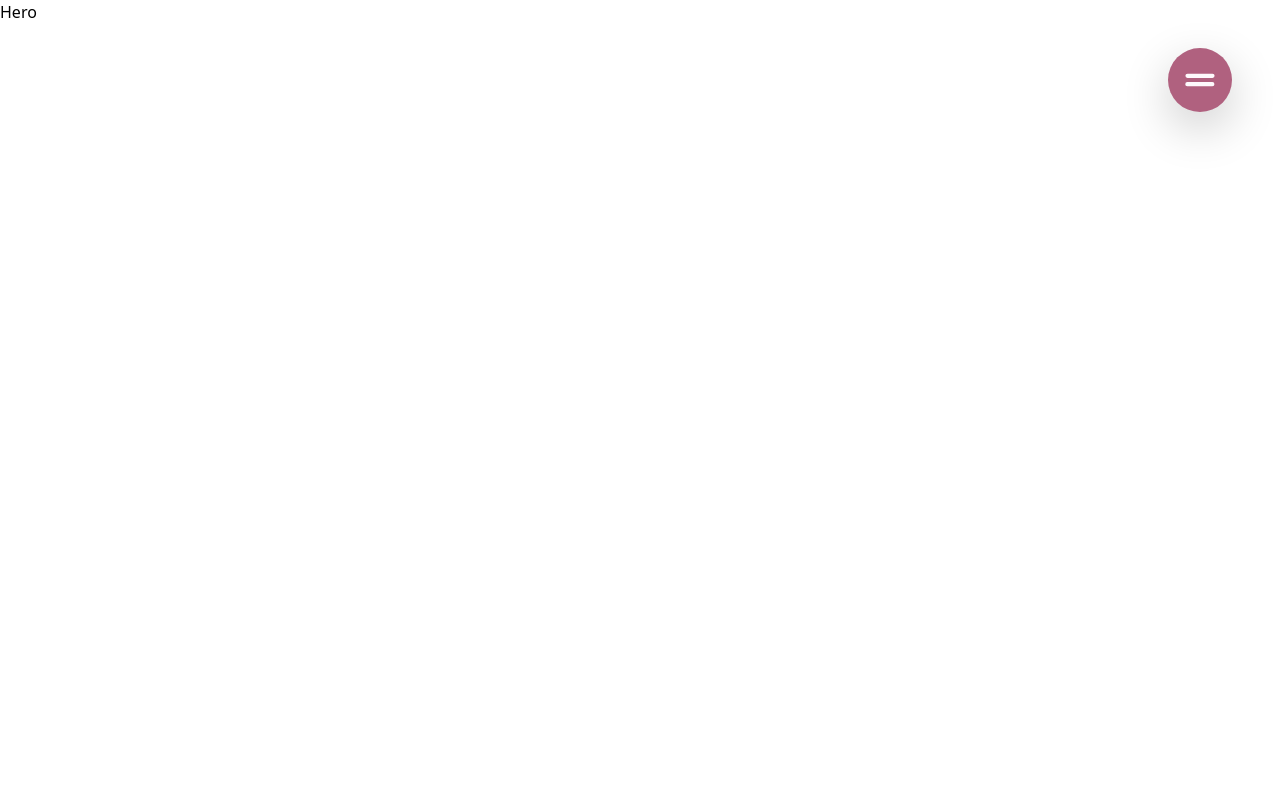
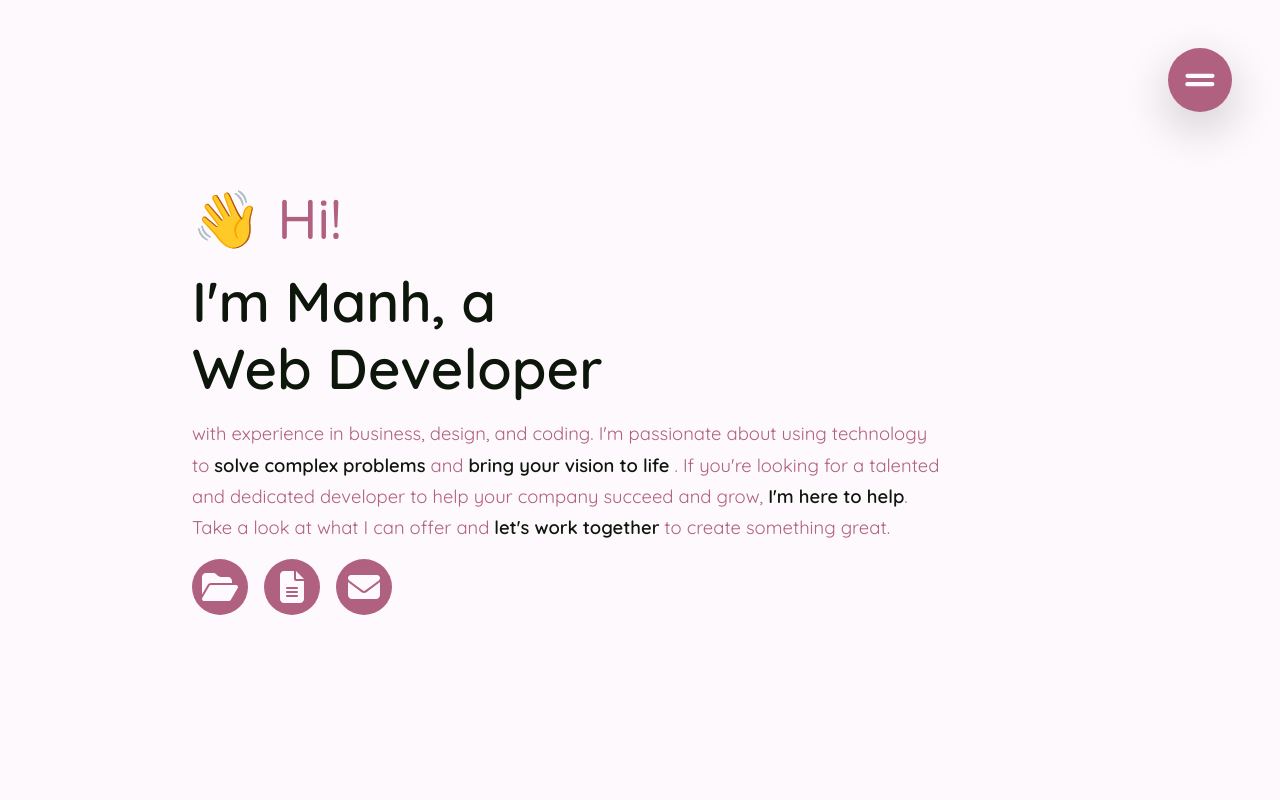
Before and after one commit to LetsCodeManh/Portfolio, a Next.js app: page / in a window 1280 px wide. Shown: the top 800 px of the page. Built offline with nearby package versions, Linux system fonts and the light colour scheme.

Commit message:
feat: HeroSection Half Done

```diff
--- a/app/page.tsx
+++ b/app/page.tsx
@@ -14,10 +14,12 @@ const quicksand = Quicksand({
 export default function Home() {
   return (
     <>
-      <header className={quicksand.className}>
+      <header className={`${quicksand.className} relative`}>
         <Navigation />
       </header>
-      <main className={`${quicksand.className}z-0`}>
+      <main
+        className={`${quicksand.className} z-0 bg-primary dark:bg-secondary`}
+      >
         <Hero />
         <About />
         <Projects />
--- a/components/About.tsx
+++ b/components/About.tsx
@@ -1,9 +1,11 @@
-import React from 'react'
+import React from "react";
 
 function About() {
   return (
-    <section>About</section>
-  )
+    <section className="snap-start bg-slate-500 snap-mandatory snap-x ">
+
+    </section>
+  );
 }
 
-export default About
+export default About;
--- a/components/Hero.tsx
+++ b/components/Hero.tsx
@@ -1,9 +1,80 @@
-import React from 'react'
+"use client";
+import { FontAwesomeIcon } from "@fortawesome/react-fontawesome";
+import { motion } from "framer-motion";
+import { heroSectionIcons } from "./constants";
+import { fadeIn } from "./utils/motion";
 
-function Hero() {
+const Hero = () => {
   return (
-    <section>Hero</section>
-  )
-}
+    <section className="flex flex-col space-y-8 justify-center px-[5%] sm:px-[10%] md:px-[10%] lg:px-[15%] relative overflow-hidden">
+      <div className="flex flex-col justify-center gap-4 text-center lg:text-left lg:items-start">
+        <motion.h2
+          initial="hidden"
+          whileInView="show"
+          variants={fadeIn("up", "tween", 0, 1)}
+          className="subheader font-medium text-secondary dark:text-primary"
+        >
+          &#x1F44B; Hi!
+        </motion.h2>
+        <motion.h1
+          initial="hidden"
+          whileInView="show"
+          variants={fadeIn("up", "tween", 0.3, 1)}
+          className="header font-semibold text-dark dark:text-dark"
+        >
+          I'm Manh, a<br />
+          Web Developer
+        </motion.h1>
+        <motion.p
+          initial="hidden"
+          whileInView="show"
+          variants={fadeIn("up", "tween", 0.6, 1)}
+          className="text font-normal text-secondary dark:text-primary lg:max-w-[750px]"
+        >
+          with experience in business, design, and coding. I'm passionate about
+          using technology to{" "}
+          <span className="font-semibold text-dark">
+            solve complex problems
+          </span>{" "}
+          and{" "}
+          <span className="font-semibold text-dark">
+            bring your vision to life
+          </span>{" "}
+          . If you're looking for a talented and dedicated developer to help
+          your company succeed and grow,{" "}
+          <span className="font-semibold text-dark">I'm here to help</span>.
+          Take a look at what I can offer and{" "}
+          <span className="font-semibold text-dark">let's work together</span>{" "}
+          to create something great.
+        </motion.p>
+        <motion.div
+          initial="hidden"
+          whileInView="show"
+          variants={fadeIn("up", "tween", 0.9, 1)}
+          className="flex gap-4 justify-center"
+        >
+          {heroSectionIcons.map((icon, index) => (
+            <motion.a
+              initial="hidden"
+              whileInView="show"
+              variants={fadeIn("up", "tween", index * 0.5, 1)}
+              whileHover={{ scale: 1.2 }}
+              whileTap={{ scale: 0.9 }}
+              href={icon.link}
+              key={index}
+              className="flex justify-center items-center h-14 w-14 rounded-full bg-secondary dark:bg-primary transition-colors duration-200"
+            >
+              <FontAwesomeIcon
+                icon={icon.icon}
+                className="text-primary dark:text-secondary"
+                size="2xl"
+              />
+            </motion.a>
+          ))}
+        </motion.div>
+      </div>
+    </section>
+  );
+};
 
-export default Hero
+export default Hero;
--- a/components/Navigation.tsx
+++ b/components/Navigation.tsx
@@ -16,18 +16,24 @@ const Navigation = () => {
   const currentTheme = theme === "system" ? systemTheme : theme;
 
   return (
-    <div className="relative">
+    <>
       <button
         className={`navigation__hamburger fixed sm:top-12 sm:right-12 top-6 right-6 z-50 h-16 w-16 rounded-full cursor-pointer border-none shadow-2xl transition-colors duration-250 ${
           isActive ? "is-active" : ""
-        } ${isActive ? "bg-primary" : "bg-secondary"}`}
+        } ${
+          isActive
+            ? "bg-primary dark:bg-secondary"
+            : "bg-secondary dark:bg-primary"
+        }`}
         onClick={() => setIsActive(!isActive)}
         aria-label="Hamburger Menu"
       >
         <svg
           fill="none"
           className={`hamburger duration-250 transition-all mx-auto ${
-            isActive ? "stroke-secondary" : "stroke-primary"
+            isActive
+              ? "stroke-secondary dark:stroke-primary"
+              : "stroke-primary dark:stroke-secondary"
           }`}
           viewBox="-10 -10 120 120"
           width="50"
@@ -48,37 +54,39 @@ const Navigation = () => {
         className={`fixed sm:top-14 sm:right-14 top-8 right-8 z-10  h-12 w-12 rounded-full bg-secondary dark:bg-primary`}
       />
 
-      <nav
+      <motion.nav
+        initial={{ opacity: 0 }}
+        animate={isActive ? { opacity: 1 } : { opacity: 0 }}
         className={`fixed z-20 ${
           isActive ? "pointer-events" : "pointer-events-none"
         }`}
       >
-        <ul className="flex flex-col justify-center h-screen w-screen">
+        <ul className="flex flex-col justify-center h-screen w-screen gap-8">
           {sections.map((section, index) => (
             <motion.li
               animate={isActive ? "open" : "close"}
               variants={itemNav(index)}
               whileHover={{ scale: 1.1 }}
-              whileTap={{ scale: 0.9 }}
               key={index}
-              className="navigation__item border-t-4 border-primary dark:border-secondary last:border-b-4"
+              className="navigation__item border-t-4 border-b-4 border-primary dark:border-secondary last:border-b-4"
             >
-              <a
+              <motion.a
+                whileTap={{ scale: 0.9 }}
                 href={section.href}
-                className="navigation__link font-semibold relative block text-primary dark:text-secondary hover:text-dark"
+                className="navigation__link font-semibold relative block text-primary dark:text-secondary hover:text-dark dark:hover:text-dark"
               >
                 <TextRandomizer text={section.label} />
-              </a>
+              </motion.a>
             </motion.li>
           ))}
         </ul>
         <motion.div
           animate={isActive ? { opacity: 1 } : { opacity: 0 }}
-          className="absolute bottom-6 left-1/2 -translate-x-1/2 flex gap-4 justify-center items-center "
+          className={`absolute bottom-6 left-1/2 -translate-x-1/2 flex gap-4 justify-center items-center`}
         >
           {socials.map((social, index) => (
             <motion.a
-              whileHover={{ scale: 1.1 }}
+              whileHover={{ scale: 1.2 }}
               whileTap={{ scale: 0.9 }}
               href={social.link}
               target="_blank"
@@ -95,7 +103,7 @@ const Navigation = () => {
 
           {currentTheme === "dark" ? (
             <motion.button
-              whileHover={{ scale: 1.1 }}
+              whileHover={{ scale: 1.2 }}
               whileTap={{ scale: 0.9 }}
               onClick={() => setTheme("light")}
               className="h-14 w-14  rounded-full bg-primary dark:bg-secondary border-2 border-secondary dark:border-primary transition-colors duration-200"
@@ -121,8 +129,8 @@ const Navigation = () => {
             </motion.button>
           )}
         </motion.div>
-      </nav>
-    </div>
+      </motion.nav>
+    </>
   );
 };
 
--- a/components/constants/index.ts
+++ b/components/constants/index.ts
@@ -1,6 +1,6 @@
 import { IconDefinition } from "@fortawesome/fontawesome-svg-core";
 import { faGithub, faLinkedinIn } from "@fortawesome/free-brands-svg-icons";
-import { faFileAlt } from "@fortawesome/free-solid-svg-icons";
+import { faEnvelope, faFileAlt, faFolderOpen } from "@fortawesome/free-solid-svg-icons";
 
 export const sections = [
   {
@@ -40,3 +40,23 @@ export const socials: social[] = [
     icon: faFileAlt,
   },
 ];
+
+type heroSectionIcon = {
+  link: string;
+  icon: IconDefinition;
+};
+
+export const heroSectionIcons: heroSectionIcon[] = [
+  {
+    link: "#projects",
+    icon: faFolderOpen,
+  },
+  {
+    link: "https://drive.google.com/file/d/1luJkiiMnfZZZaLVLEhtta0cc3J3OENzZ/view?usp=sharing",
+    icon: faFileAlt,
+  },
+  {
+    link: "#contact",
+    icon: faEnvelope,
+  },
+];
--- a/components/utils/motion.js
+++ b/components/utils/motion.js
@@ -27,3 +27,24 @@ export const itemNav = (index) => ({
     },
   },
 });
+
+export const fadeIn = (direction, type, delay, duration) => ({
+  hidden: {
+    x: direction === "left" ? 100 : direction === "right" ? -100 : 0,
+    y: direction === "up" ? 100 : direction === "down" ? -100 : 0,
+    opacity: 0,
+    scale: 0,
+  },
+  show: {
+    x: 0,
+    y: 0,
+    opacity: 1,
+    scale: [1.1, 1],
+    transition: {
+      type,
+      delay,
+      duration,
+      ease: "easeInOut",
+    },
+  },
+});
--- a/package.json
+++ b/package.json
@@ -24,6 +24,7 @@
     "next-themes": "^0.2.1",
     "react": "18.2.0",
     "react-dom": "18.2.0",
+    "react-simple-typewriter": "^5.0.1",
     "typescript": "4.9.5"
   },
   "devDependencies": {
--- a/styles/globals.css
+++ b/styles/globals.css
@@ -14,3 +14,18 @@
 section {
   min-height: 100vh;
 }
+
+.header {
+  font-size: clamp(2rem, 7vmin, 5rem);
+  line-height: 1.2;
+}
+
+.subheader {
+  font-size: clamp(2rem, 7vmin, 4rem);
+  line-height: 1.2;
+}
+
+.text {
+  font-size: clamp(.85rem, 7vmin, 1.15rem);
+  line-height: 1.7;
+}
```
Also changed, not shown: 1 other file (tests, documents, lock files or other folders).
